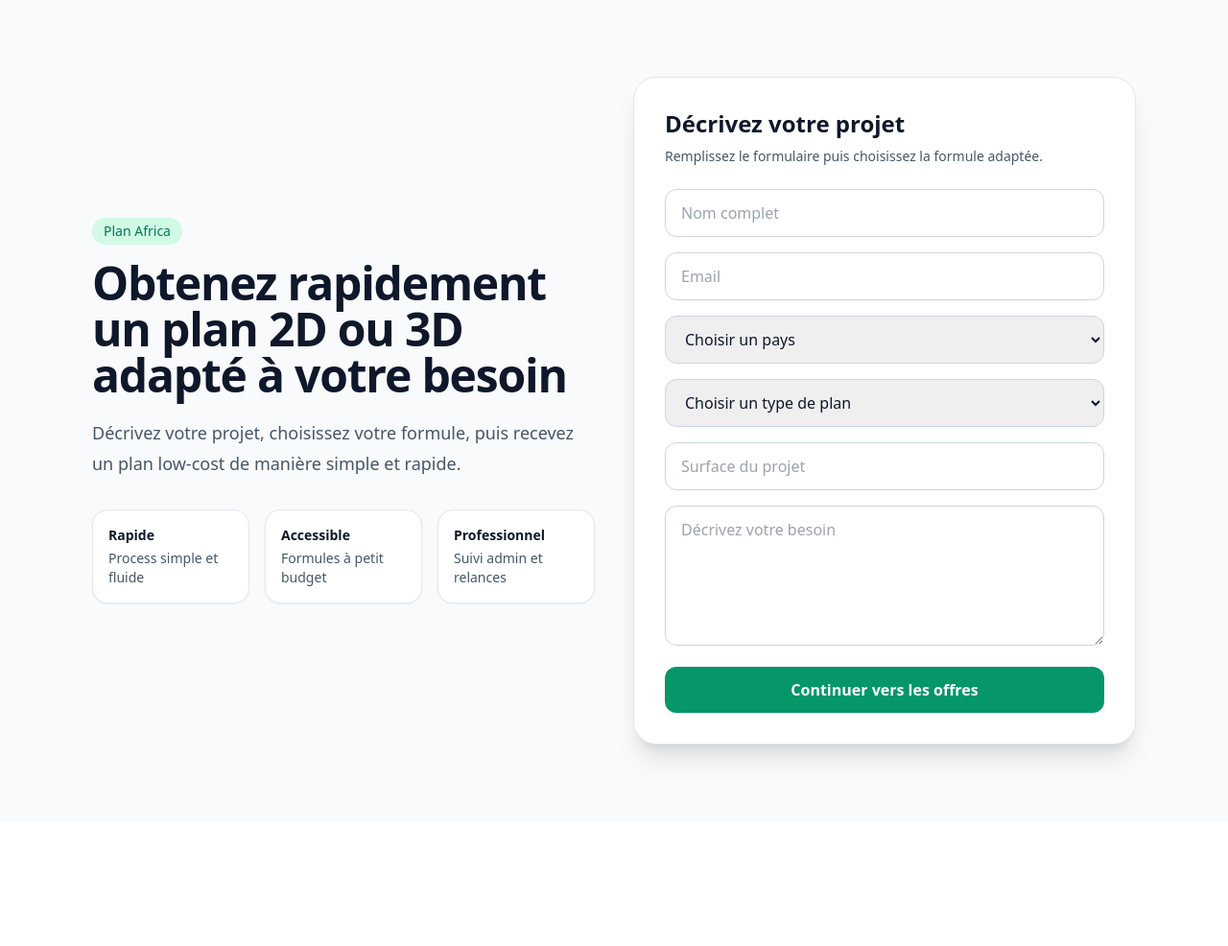
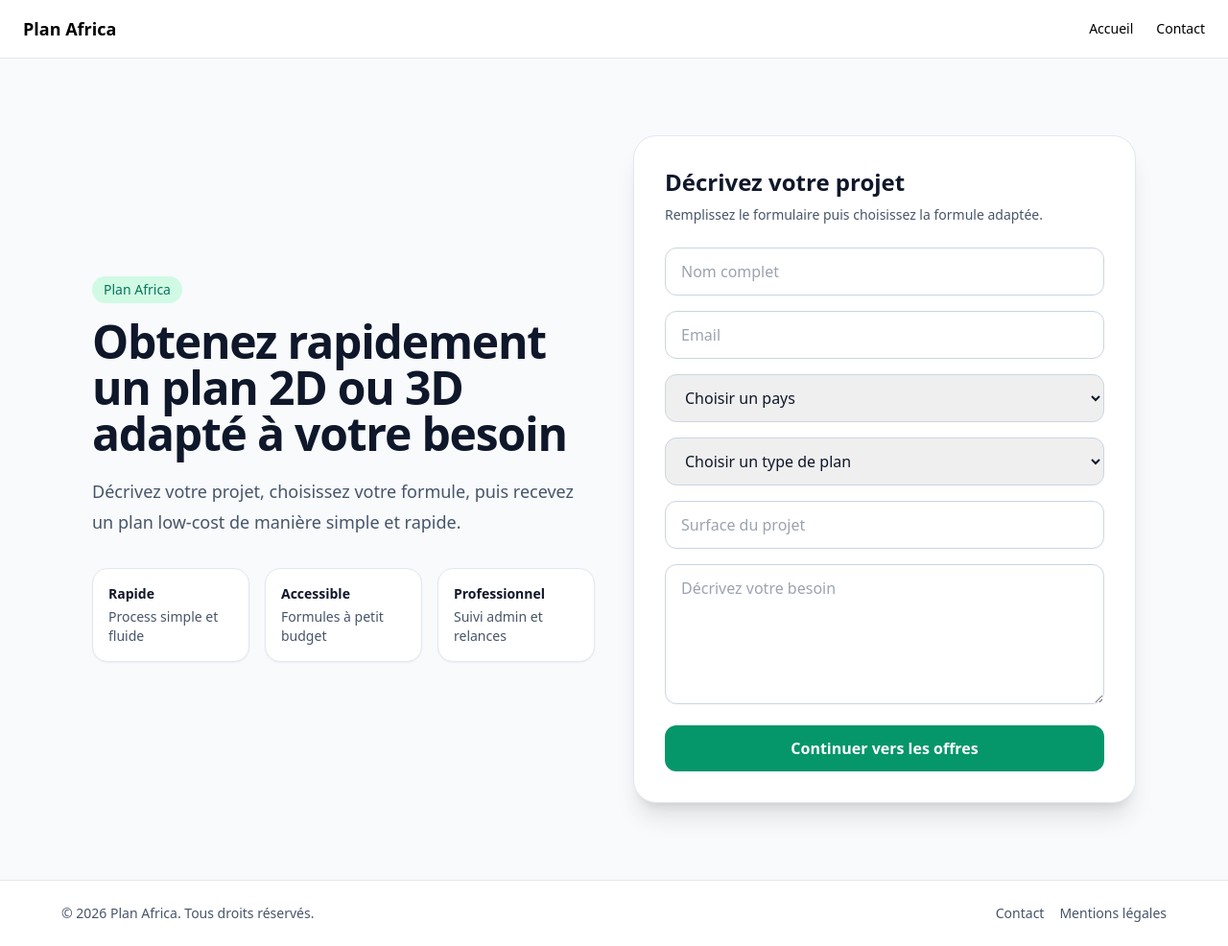
Before and after one commit to Sorel91/plan-africa-app, a Next.js app: page / in a window 1280 px wide. Shown: the whole page at 96% size. Before the commit the page ends 856 px from the top, so only its background shows below. Built offline with nearby package versions, Linux system fonts and the light colour scheme.

Commit message:
Update layout.js

```diff
--- a/app/layout.js
+++ b/app/layout.js
@@ -7,7 +7,32 @@ export const metadata = {
 export default function RootLayout({ children }) {
   return (
     <html lang="fr">
-      <body>{children}</body>
+       <body className="flex min-h-screen flex-col">
+  {/* HEADER */}
+  <header className="border-b bg-white px-6 py-4 flex justify-between items-center">
+    <a href="/" className="font-bold text-lg">Plan Africa</a>
+
+    <nav className="flex gap-6 text-sm">
+      <a href="/" className="hover:text-emerald-600">Accueil</a>
+      <a href="/contact" className="hover:text-emerald-600">Contact</a>
+    </nav>
+  </header>
+
+  {/* CONTENU */}
+  <main className="flex-1">{children}</main>
+
+  {/* FOOTER */}
+  <footer className="border-t bg-white px-6 py-6 text-sm text-slate-600">
+    <div className="mx-auto max-w-6xl flex flex-col gap-4 sm:flex-row sm:justify-between">
+      <p>© {new Date().getFullYear()} Plan Africa. Tous droits réservés.</p>
+
+      <div className="flex gap-4">
+        <a href="/contact" className="hover:text-emerald-600">Contact</a>
+        <a href="#" className="hover:text-emerald-600">Mentions légales</a>
+      </div>
+    </div>
+  </footer>
+  </body>
     </html>
   );
 }
```
